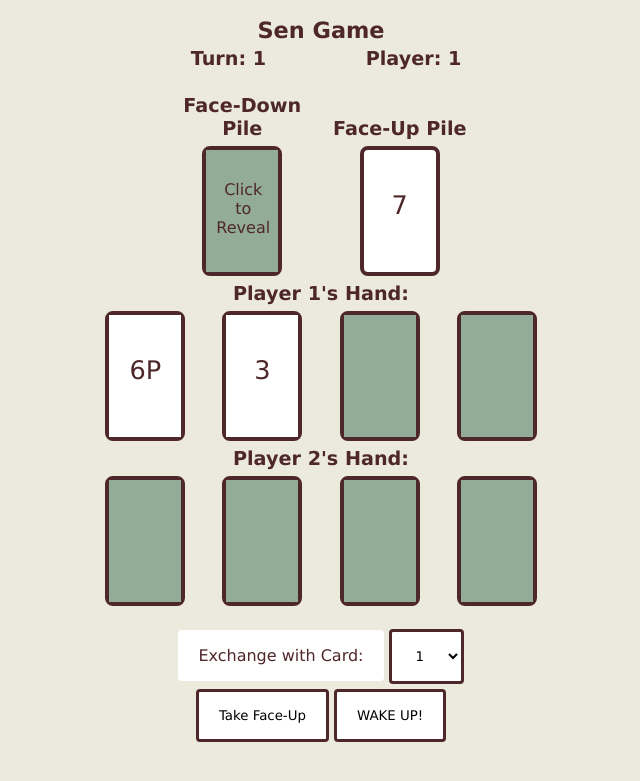
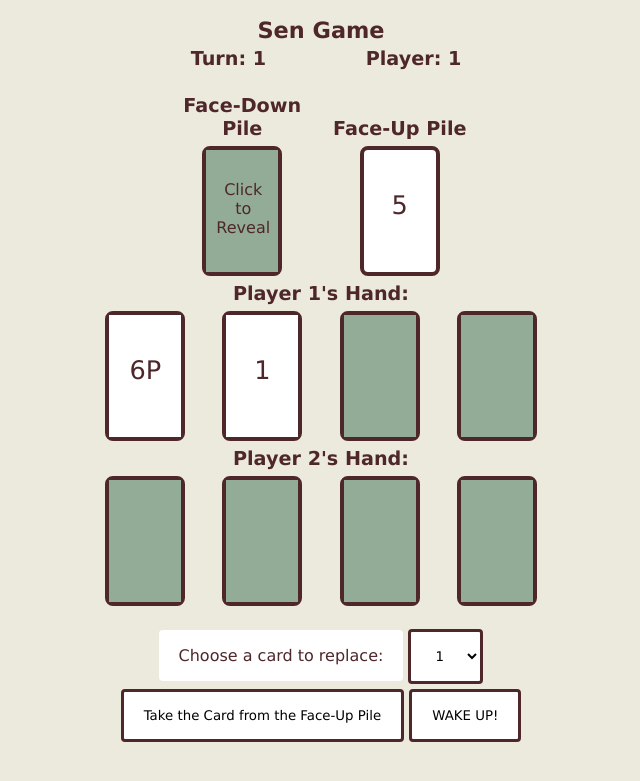
Before and after one commit to advenae/Sen-Game, a Flask app: page /game in a window 1280 px wide. Shown: the top 781 px of the page, without its empty margins (319-959 px from the left). Run offline with Flask 3, Linux system fonts and the light colour scheme.

Commit message:
formatting

```diff
--- a/app.py
+++ b/app.py
@@ -1,7 +1,26 @@
-from flask import Flask, render_template, url_for, request, session, redirect
+from flask import Flask, session, render_template, url_for, request, redirect
 import random
 
 app = Flask(__name__)
+
+
+class Deck:
+    def __init__(self):
+        self.cards = []
+
+    def generate_deck(self):
+        for _ in range(9):
+            self.cards.append(Card(9))
+
+        for number in range(9):
+            for _ in range(4):
+                self.cards.append(Card(number))
+
+        for _ in range(6):
+            self.cards.append(Card(6, 'P'))
+
+        random.shuffle(self.cards)
+
 
 class Card:
     def __init__(self, number, action=None):
@@ -18,38 +37,14 @@ class Card:
         return card_dict
 
 
-class Deck:
-    def __init__(self):
-        self.cards = []
-
-    def generate_deck(self):
-        # Add 4 cards of each number from 0 to 8
-        for number in range(9):
-            for _ in range(4):
-                self.cards.append(Card(number))
-
-        # Add 9 cards with the number 9
-        for _ in range(9):
-            self.cards.append(Card(9))
-
-        # Add special cards
-        special_cards = [
-            (6, 'P'), (6, 'P'), (6, 'P'), (6, 'P'), (6, 'P'), (6, 'P'),
-        ]
-        for number, action in special_cards:
-            self.cards.append(Card(number, action))
-
-        random.shuffle(self.cards)
-
-
 class Game:
     def __init__(self):
         self.num_players = 2
         self.players = [[] for _ in range(self.num_players)]
+        self.turn_counter = 0
+        self.current_player = 0
         self.face_down_pile = []
         self.face_up_pile = []
-        self.current_player = 0
-        self.turn_counter = 0
 
     def switch_to_next_player(self):
         self.current_player = (self.current_player + 1) % self.num_players
@@ -64,21 +59,6 @@ class Game:
         self.face_up_pile.append(deck.cards.pop(0))
         self.face_down_pile.append(deck.cards.pop(0))
 
-    def take_face_up_card(self, exchange_index):
-        new_card = self.face_up_pile.pop()
-
-        if 0 <= exchange_index < len(self.players[self.current_player]):
-            old_card = self.players[self.current_player].pop(exchange_index)
-            self.players[self.current_player].insert(exchange_index, new_card)
-
-            self.face_up_pile.append(old_card)
-
-            self.switch_to_next_player()
-
-            return old_card
-        else:
-            return None
-
     def fill_piles(self):
         while len(self.face_down_pile) < 2 and deck.cards:
             self.face_down_pile.append(deck.cards.pop(0))
@@ -92,13 +72,12 @@ class Game:
         if 0 <= exchange_index < len(self.players[self.current_player]):
             old_card = self.players[self.current_player].pop(exchange_index)
             self.players[self.current_player].insert(exchange_index, new_card)
-
             self.face_up_pile.append(old_card)
             self.fill_piles()
             self.switch_to_next_player()
 
             if not self.face_down_pile:
-                self.end_game()  # End the game if the face-down deck is empty
+                finish_game()
 
             return old_card
         else:
@@ -109,20 +88,26 @@ class Game:
             return None
 
         card = self.face_down_pile.pop()
-
         self.face_up_pile.append(card)
-
         self.fill_piles()
         self.switch_to_next_player()
 
         return card
 
-    def end_game(self):
-        return redirect(url_for('end_screen'))
+    def take_face_up_card(self, exchange_index):
+        new_card = self.face_up_pile.pop()
 
-@app.route('/rules', methods=['GET', 'POST'])
-def rules():
-    return render_template('rules.html')
+        if 0 <= exchange_index < len(self.players[self.current_player]):
+            old_card = self.players[self.current_player].pop(exchange_index)
+            self.players[self.current_player].insert(exchange_index, new_card)
+            self.face_up_pile.append(old_card)
+            self.switch_to_next_player()
+
+            return old_card
+        else:
+            return None
+
+
 @app.route('/new_game', methods=['POST'])
 def new_game():
     global game, deck
@@ -134,30 +119,21 @@ def new_game():
 
     return redirect(url_for('game'))
 
+
 @app.route('/end_screen', methods=['GET', 'POST'])
 def end_screen():
-    # Calculate the sum of points for each player
     player_sums = [sum(card.number for card in player_hand) for player_hand in game.players]
-
-    # Determine the highest count of the number 9
     max_nine_count = max(sum(1 for card in player_hand if card.number == 9) for player_hand in game.players)
-
-    # Find the winner (player with the lowest sum of points)
     winner_index = min(range(len(player_sums)), key=player_sums.__getitem__)
-
-    # Calculate player_nine_counts within the endpoint
     player_nine_counts = [sum(1 for card in player_hand if card.number == 9) for player_hand in game.players]
 
-    # Check if there is a clear winner with the highest count of the number 9
     if max_nine_count > 0 and sum(1 for count in player_nine_counts if count == max_nine_count) == 1:
-        # Adjust the score only for the player with the highest count of the number 9
         for i in range(len(game.players)):
             if player_nine_counts[i] == max_nine_count:
                 nine_sum = 9 * max_nine_count
                 player_sums[i] -= nine_sum
 
     return render_template('end_screen.html', players=game.players, sums=player_sums, winner=winner_index)
-
 
 
 @app.route('/game', methods=['GET', 'POST'])
@@ -177,7 +153,7 @@ def game():
             card = game.leave_face_down_card()
             revealed = False
 
-        if game.face_down_pile == []:
+        if not game.face_down_pile:
             return game.end_game()
 
         return render_template('game.html',
@@ -189,21 +165,29 @@ def game():
                                turn_counter=game.turn_counter)
 
     return render_template('game.html',
-                               players=game.players,
-                               current_player=game.current_player,
-                               face_down_top=game.face_down_pile[-1] if game.face_down_pile else None,
-                               face_up_top=game.face_up_pile[-1] if game.face_up_pile else None,
-                               revealed=revealed,
-                               turn_counter=game.turn_counter)
+                           players=game.players,
+                           current_player=game.current_player,
+                           face_down_top=game.face_down_pile[-1] if game.face_down_pile else None,
+                           face_up_top=game.face_up_pile[-1] if game.face_up_pile else None,
+                           revealed=revealed,
+                           turn_counter=game.turn_counter)
+
+
+def finish_game():
+    return redirect(url_for('end_screen'))
+
+
+@app.route('/', methods=['GET', 'POST'])
+@app.route('/rules', methods=['GET', 'POST'])
+def rules():
+    return render_template('rules.html')
+
 
 if __name__ == '__main__':
     game = Game()
-
     deck = Deck()
     deck.generate_deck()
-
     game.deal_cards(deck)
-
     game.reveal_deck_cards(deck)
 
     app.run(host='0.0.0.0', port=12136, debug=True)
--- a/static/css/main.css
+++ b/static/css/main.css
@@ -1,3 +1,6 @@
+/***********************************
+   reset, layout, initial styles
+***********************************/
 * {
     margin: 0;
     padding: 0;
@@ -46,6 +49,10 @@ h1 {
     width: 100%;
     text-align: center;
 }
+
+/***********************************
+        turns, hands, cards
+***********************************/
 
 .pile {
     width: 20%;
@@ -119,6 +126,16 @@ h1 {
     display: block;
 }
 
+.turn {
+    width: 180px;
+    display: inline-block;
+    position: relative;
+}
+
+/***********************************
+           forms, buttons
+***********************************/
+
 .player-actions .hide-at-start {
     display: none;
 }
@@ -149,16 +166,14 @@ button:active {
     background-color: #4e272a;
 }
 
-.turn {
-    width: 180px;
-    display: inline-block;
-    position: relative;
-}
-
 .nav-button {
     width: 20%;
     display: inline-block;
 }
+
+/***********************************
+        list for game rules
+***********************************/
 
 ol {
     text-align: left;
--- a/templates/base.html
+++ b/templates/base.html
@@ -3,7 +3,7 @@
 <head>
     <meta charset="UTF-8">
     <meta name="viewport"
-          content="width=device-width, user-scalable=no, initial-scale=1.0, maximum-scale=1.0, minimum-scale=1.0">
+          content="width=device-width, user-scalable=yes, initial-scale=1.0">
     <meta http-equiv="X-UA-Compatible" content="ie=edge">
     <link rel="stylesheet" href="{{ url_for('static', filename='css/main.css') }}">
     {% block head %}{% endblock %}
--- a/templates/game.html
+++ b/templates/game.html
@@ -48,9 +48,9 @@
                         <h3>Player {{ outer_loop_index }}'s Hand:</h3>
                         {% for card in player_hand %}
                             <div class="card">
-                            <div class="peek" onclick="peekCard()">
-                            Click<br>to<br>Peek
-                            </div>
+                                <div class="peek" onclick="peekCard()">
+                                Click<br>to<br>Peek
+                                </div>
                                 <div class="face-down">
                                     <p style="opacity: {% if turn_counter == current_player and loop.index < 3 and current_player + 1 == outer_loop_index %}1{% else %}0{% endif %}">
                                         {{ card.number }}{% if card.action %}{{ card.action }}{% endif %}
@@ -66,17 +66,18 @@
                 <div class="player-actions">
                     <form method="post" action="{{ url_for('game') }}">
                         <input type="hidden" name="player_index" value="0">
-                        <label for="exchange_index">Exchange with Card:</label>
+                        <label for="exchange_index">Choose a card to replace:</label>
                         <select id="exchange_index" name="exchange_index" required>
                         {% for i in range(4) %}
-                            <option value="{{ i }}">{{ i+1 }}</option>
+                            <option value="{{ i }}">{{ i + 1 }}</option>
                         {% endfor %}
                         </select><br>
-                        <button type="submit" name="action" value="take_face_up">Take Face-Up</button>
-                        <button id="takeFaceDownBtn" type="submit" name="action" value="take_face_down" class="hide-at-start">Take Face-Down</button>
-                        <button id="leaveFaceDownBtn" type="submit" name="action" value="leave_face_down" class="hide-at-start">Leave Face-Down</button>
+                        <button type="submit" name="action" value="take_face_up">Take the Card from the Face-Up Pile</button>
+                        <button id="takeFaceDownBtn" type="submit" name="action" value="take_face_down" class="hide-at-start">Take the Card from the Face-Down Pile</button>
+                        <button id="leaveFaceDownBtn" type="submit" name="action" value="leave_face_down" class="hide-at-start">Place the Card on the Face-Up Pile</button>
                         <button type="submit" form="endScreenForm" formaction="{{ url_for('end_screen') }}" id="wakeUpBtn">WAKE UP!</button>
                     </form>
+
                     <form method="post" action="{{ url_for('end_screen') }}" id="endScreenForm" style="display: none;">
                         <input type="hidden" name="dummy_input" value="dummy_value">
                     </form>
@@ -91,58 +92,58 @@
         </div>
     </div>
 <script>
-    function revealFaceDown() {
-        var faceDownParagraph = document.querySelector('.pile .face-down p');
-        var clickDiv = document.querySelector('.pile .click');
-        var takeFaceUpButton = document.querySelector('button[value="take_face_up"]');
-        var takeFaceDownButton = document.getElementById('takeFaceDownBtn');
-        var leaveFaceDownButton = document.getElementById('leaveFaceDownBtn');
-        var wakeUpButton = document.getElementById('wakeUpBtn');
+    // Constants for class names
+    const VISIBLE_CLASS = 'visible';
 
-        // Check if the revealed card on the face-up pile is 6P
-        var faceUpCard = document.querySelector('.face-down p');
-        var isSixP = faceUpCard && faceUpCard.textContent.trim() === '6P';
-
-        // Toggle a class on peek divs if P6 and p not already visible
-        var peekDivs = document.querySelectorAll('.card .peek');
-        peekDivs.forEach(function(peekDiv) {
-            var opacityValue = peekDiv.nextElementSibling.querySelector('p').style.opacity;
-            peekDiv.classList.toggle('visible', isSixP && opacityValue === '0');
-        });
-
-        // Hide buttons
-        faceDownParagraph.style.opacity = '1';
-        clickDiv.style.display = 'none';
-        takeFaceUpButton.style.display = 'none';
-        wakeUpButton.style.display = 'none';
-
-        // Show buttons
-        takeFaceDownButton.style.display = 'inline-block';
-        leaveFaceDownButton.style.display = 'inline-block';
-    }
-
+    // Constants for DOM elements
+    const faceDownParagraph = document.querySelector('.pile .face-down p');
+    const clickDiv = document.querySelector('.pile .click');
+    const takeFaceUpButton = document.querySelector('button[value="take_face_up"]');
+    const takeFaceDownButton = document.getElementById('takeFaceDownBtn');
+    const leaveFaceDownButton = document.getElementById('leaveFaceDownBtn');
+    const wakeUpButton = document.getElementById('wakeUpBtn');
+    // Event handler for peeking at a card
     function peekCard() {
-        var selectedCard = event.target.closest('.card');
-        var opacityValue = selectedCard.querySelector('.face-down p').style.opacity;
+        const selectedCard = event.target.closest('.card');
+        const opacityValue = selectedCard.querySelector('.face-down p').style.opacity;
 
         // Toggle the opacity of the corresponding p element
         if (opacityValue === '0') {
             selectedCard.querySelector('.face-down p').style.opacity = '1';
 
             // Hide all peek divs
-            var peekDivs = document.querySelectorAll('.card .peek');
+            const peekDivs = document.querySelectorAll('.card .peek');
             peekDivs.forEach(function(peekDiv) {
                 peekDiv.style.display = 'none';
             });
 
-            // Show the "Take Face-Down" button
+            // Hide the "Take the Card from the Face-Down Pile" button
             document.getElementById('takeFaceDownBtn').style.display = 'inline-block';
         } else {
             selectedCard.querySelector('.face-down p').style.opacity = '0';
         }
         document.getElementById('takeFaceDownBtn').style.display = 'none';
     }
+    // Event handler for revealing face-down card
+    function revealFaceDown() {
+        // Check if the revealed card on the face-up pile is 6P
+        const faceUpCard = document.querySelector('.face-down p');
+        const isSixP = faceUpCard && faceUpCard.textContent.trim() === '6P';
+
+        // Toggle a class on peek divs if 6P and peek not already visible
+        const peekDivs = document.querySelectorAll('.card .peek');
+        peekDivs.forEach(function(peekDiv) {
+            const opacityValue = peekDiv.nextElementSibling.querySelector('p').style.opacity;
+            peekDiv.classList.toggle(VISIBLE_CLASS, isSixP && opacityValue === '0');
+        });
+
+        // Hide and show relevant buttons
+        faceDownParagraph.style.opacity = '1';
+        clickDiv.style.display = 'none';
+        takeFaceUpButton.style.display = 'none';
+        wakeUpButton.style.display = 'none';
+        takeFaceDownButton.style.display = 'inline-block';
+        leaveFaceDownButton.style.display = 'inline-block';
+    }
 </script>
-
-
 {% endblock %}
--- a/templates/rules.html
+++ b/templates/rules.html
@@ -1,15 +1,14 @@
 {% extends 'base.html' %}
 
 {% block head %}
-    <title>Sen Game Rules</title>
+    <title>Sen Game - Rules</title>
 {% endblock %}
 
 {% block body %}
     <div class="game-container">
         <div class="container">
             <div class="section">
-                <h1>Sen Game Rules</h1>
-                <p>
+                <h1>Sen Game - Rules</h1>
                 <h2 class="rules">Preparing the Game</h2>
                 <ol>
                     <li>The game is played with 2 players.</li>
@@ -36,7 +35,6 @@
                     <li>If a player has the highest number of 9 cards, they are not counted in their final score. If both players have the same number of 9 cards, however, they count towards their score.</li>
                     <li>The player with the lower score wins.</li>
                 </ol>
-                </p>
                 <form method="post" action="{{ url_for('new_game') }}">
                     <button type="submit">New Game</button>
                 </form>
```
Also changed, not shown: templates/end_screen.html (+4 -4 lines). Lines whose indentation alone changed are shown as unchanged.
